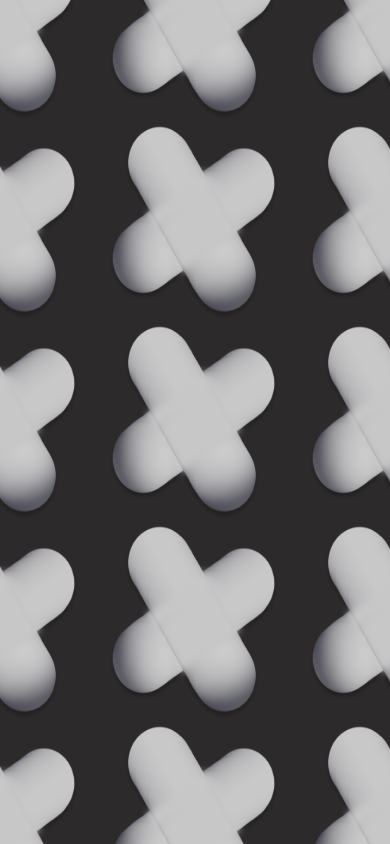
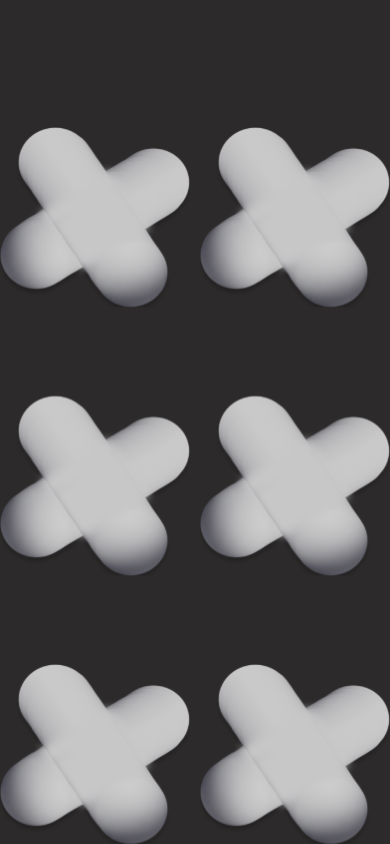
Before and after one commit to da22le123/da22le-site, a React (Vite) app in the folder frontend/: page / in a window 390 px wide. Built offline with nearby package versions, Linux system fonts and the light colour scheme.

Commit message:
added background

```diff
--- a/frontend/src/pages/LandingPage.tsx
+++ b/frontend/src/pages/LandingPage.tsx
@@ -1,8 +1,10 @@
 import React from 'react';
 import '../styles/LandingPage.css';
 
-const LandingPage: React.FC = () => {
-  return <div className="landing-background" />;
-};
+const LandingPage: React.FC = () => (
+  <div className="landing-background">
+    <div className="pattern-container" />
+  </div>
+);
 
 export default LandingPage;
--- a/frontend/src/styles/LandingPage.css
+++ b/frontend/src/styles/LandingPage.css
@@ -1,33 +1,34 @@
-/*
-  Place this file alongside LandingPage.tsx as LandingPage.css.
-  Be sure you have copied your “zoomed-in” cross PNG into public/cross.png
-  so that "/cross.png" resolves correctly.
-*/
 
-/*
-  1) Full‐screen container
-  2) Dark‐gray (#242424) background
-  3) Tile “cross.png” in a centered 4×4 grid (so that no cross is ever half‐cut at any edge)
-*/
 .landing-background {
+  position: relative;
   width: 100vw;
   height: 100vh;
   margin: 0;
   padding: 0;
+  background-color: #2C2A2A;
+}
 
-  background-color: #242424;
+/*–– Desktop pattern ––*/
+.pattern-container {
+  position: absolute;
+  top: 15%;
+  left: 15%;
+  right: 15%;
+  bottom: 12%;
   background-image: url('../assets/cross.png');
-  background-repeat: repeat;
+  background-size: 190px 180px;
+  background-repeat: space;
+  background-position: center;
+}
 
-  /*
-    We want exactly 4 crosses across, 4 crosses down, with no cropping.
-    In your “should‐look” screenshot, the overall width was ≈1608px (4×402px) and height ≈1040px (4×260px).
-    So:
-      • background-size: 402px 260px;
-      • background-position: center center;
-    If your viewport is exactly 1608×1040, you’ll see a perfect 4×4 grid.
-    If your viewport is a bit larger/smaller, “center center” keeps the grid centered so you never get a half‐cross at any edge.
-  */
-  background-size: 200px 200px;
-  background-position: center center;
+
+/*–– Mobile pattern ––*/
+@media (max-width: 650px) {
+  .pattern-container {
+    position: absolute;
+    top:   15%;
+    left:  0%;
+    right: 0%;
+    bottom: 0%;
+  }
 }
```
Also changed, not shown: frontend/src/assets/cross.png.
